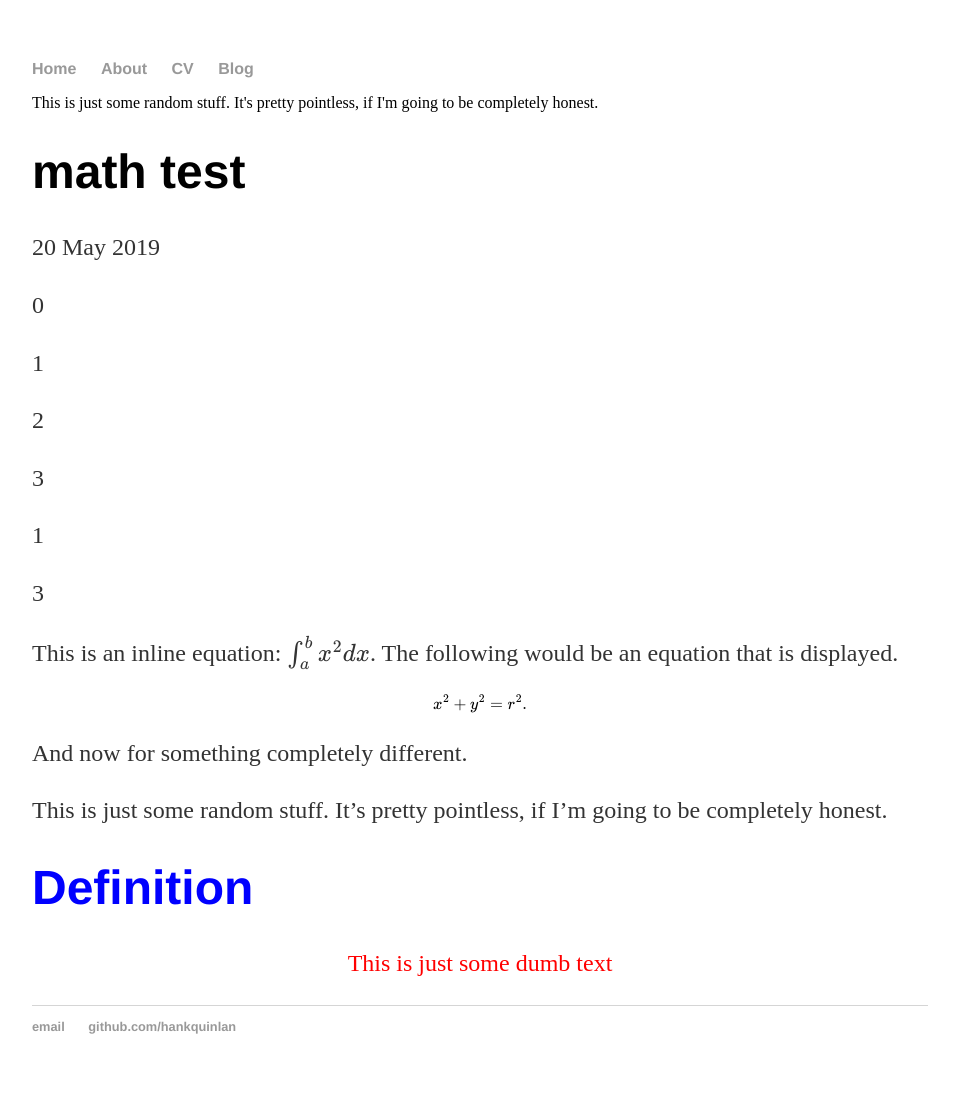
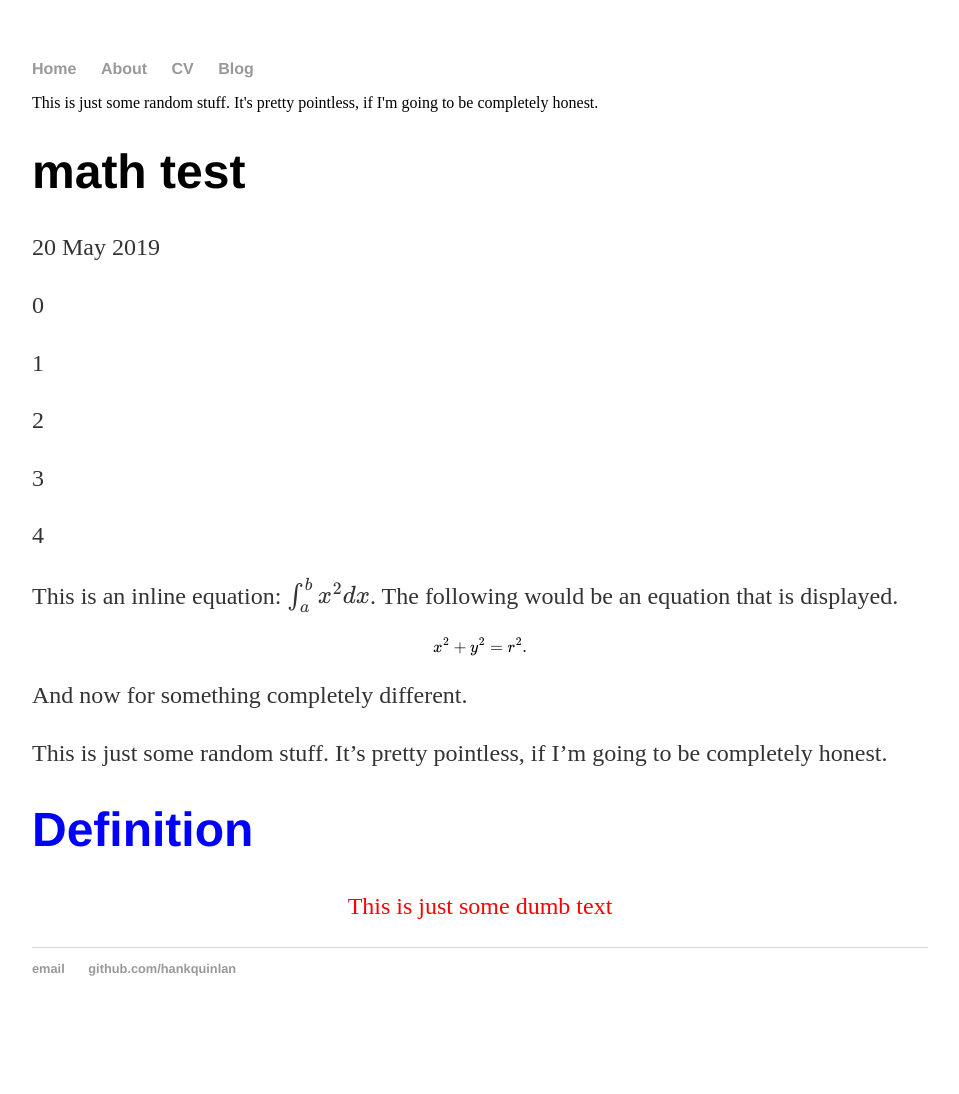
Before and after one commit to fattymattk/hello-world, a Jekyll site: the page built from _posts/2019-05-20-mathtest.md, in a window 1280 px wide. Shown: the whole page, without its empty margins (160-1119 px from the left). Built offline with Jekyll 4.4.1, drawn with Linux system fonts in a browser that asks for light colours; formulas are drawn with MathJax 3; after the commit the page ends 1036 px from its top, so only the background shows below that.

Commit message:
Update inc.md

```diff
--- a/_includes/inc.md
+++ b/_includes/inc.md
@@ -1 +1 @@
-{{ assign counter = counter | plus: 1 }}
+{% assign counter = counter | plus: 1 %}
```
